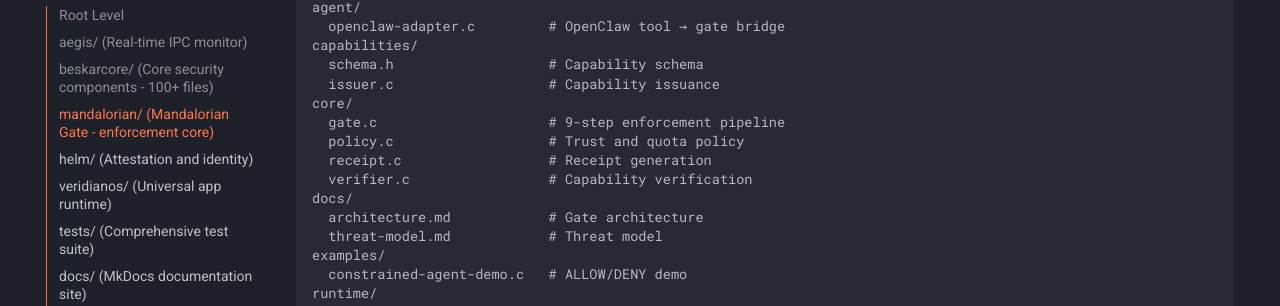
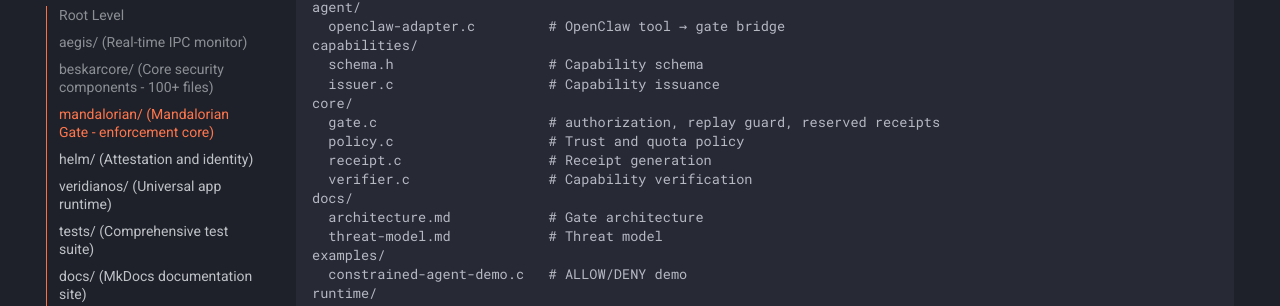
Before and after one commit to iamGodofall/mandalorian-project, an MkDocs documentation site: the page built from docs/full_project_structure.md, in a window 1280 px wide and 900 px high, scrolled down 1573 px. Shown: the part 147-453 px from the top of the window. Built offline with MkDocs 1.6.1 and Material for MkDocs 9.7.7, drawn with Linux system fonts in a browser that asks for light colours; comment, search, counter and statistics services are not loaded.

Commit message:
Update gate source annotation for replay and audit controls

```diff
--- a/docs/full_project_structure.md
+++ b/docs/full_project_structure.md
@@ -75,7 +75,7 @@ capabilities/
   schema.h                   # Capability schema
   issuer.c                   # Capability issuance
 core/
-  gate.c                     # 9-step enforcement pipeline
+  gate.c                     # authorization, replay guard, reserved receipts
   policy.c                   # Trust and quota policy
   receipt.c                  # Receipt generation
   verifier.c                 # Capability verification
```
